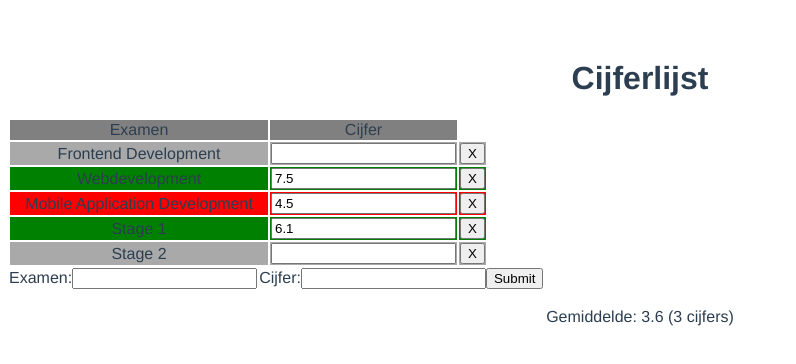
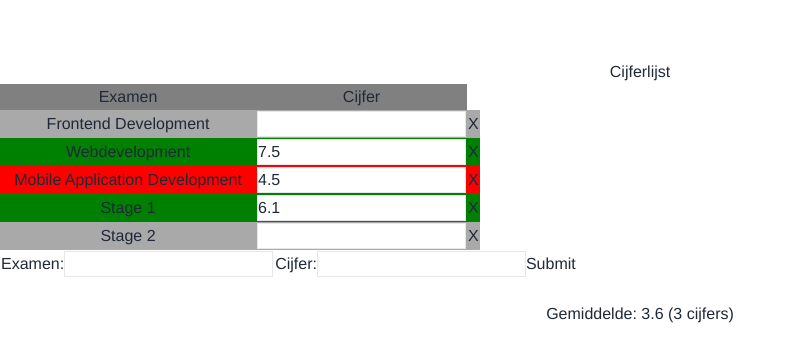
Before and after one commit to guynamedcurt/cijferlijst, a Vue app: page / in a window 1280 px wide. Shown: the top 364 px of the page, without its empty margins (0-796 px from the left). Built offline with nearby package versions, Linux system fonts and the light colour scheme.

Commit message:
Axios en Tailwind toegevoegd

```diff
--- /dev/null
+++ b/postcss.config.js
@@ -0,0 +1,6 @@
+module.exports = {
+  plugins: {
+    tailwindcss: {},
+    autoprefixer: {},
+  },
+}
--- a/src/App.vue
+++ b/src/App.vue
@@ -92,7 +92,4 @@ export default {
 .blank {
   background-color: darkgray;
 }
-.tableWidth {
-  width: 15%;
-}
 </style>
--- a/src/main.js
+++ b/src/main.js
@@ -1,4 +1,8 @@
 import { createApp } from 'vue'
 import App from './App.vue'
 
-createApp(App).mount('#app')
+import axios from 'axios'
+import VueAxios from 'vue-axios'
+import './styles/app.css'
+
+createApp(App).use(VueAxios, axios).mount('#app')
--- /dev/null
+++ b/src/styles/app.css
@@ -0,0 +1,9 @@
+@tailwind base;
+@tailwind components;
+@tailwind utilities;
+
+
+@layer components {
+    * {@apply text-gray-800;}
+    input {@apply border;}
+}
--- /dev/null
+++ b/tailwind.config.js
@@ -0,0 +1,11 @@
+/** @type {import('tailwindcss').Config} */
+module.exports = {
+  content: [
+    ".index.html",
+    ".src/**/*.{vue.js}",
+  ],
+  theme: {
+    extend: {},
+  },
+  plugins: [],
+}
```
Also changed, not shown: package.json (+7 -2 lines), 1 other file (tests, documents, lock files or other folders).
